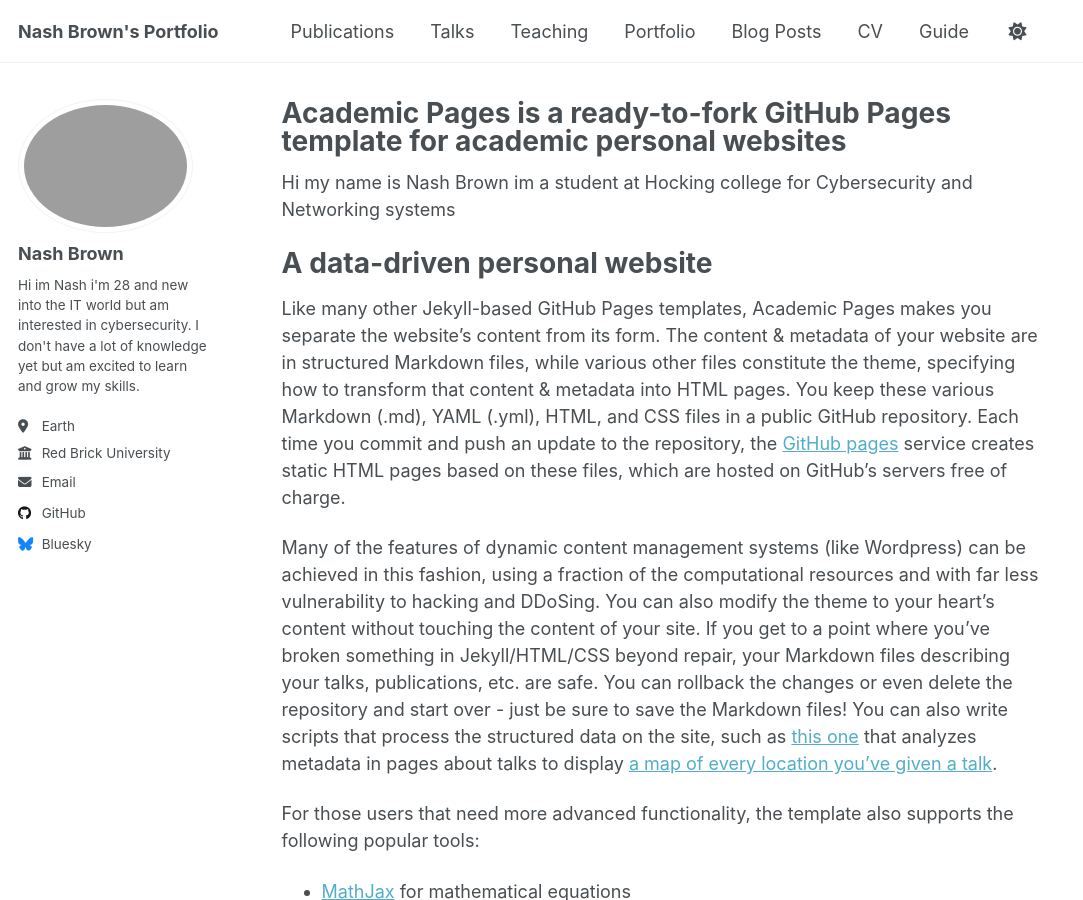
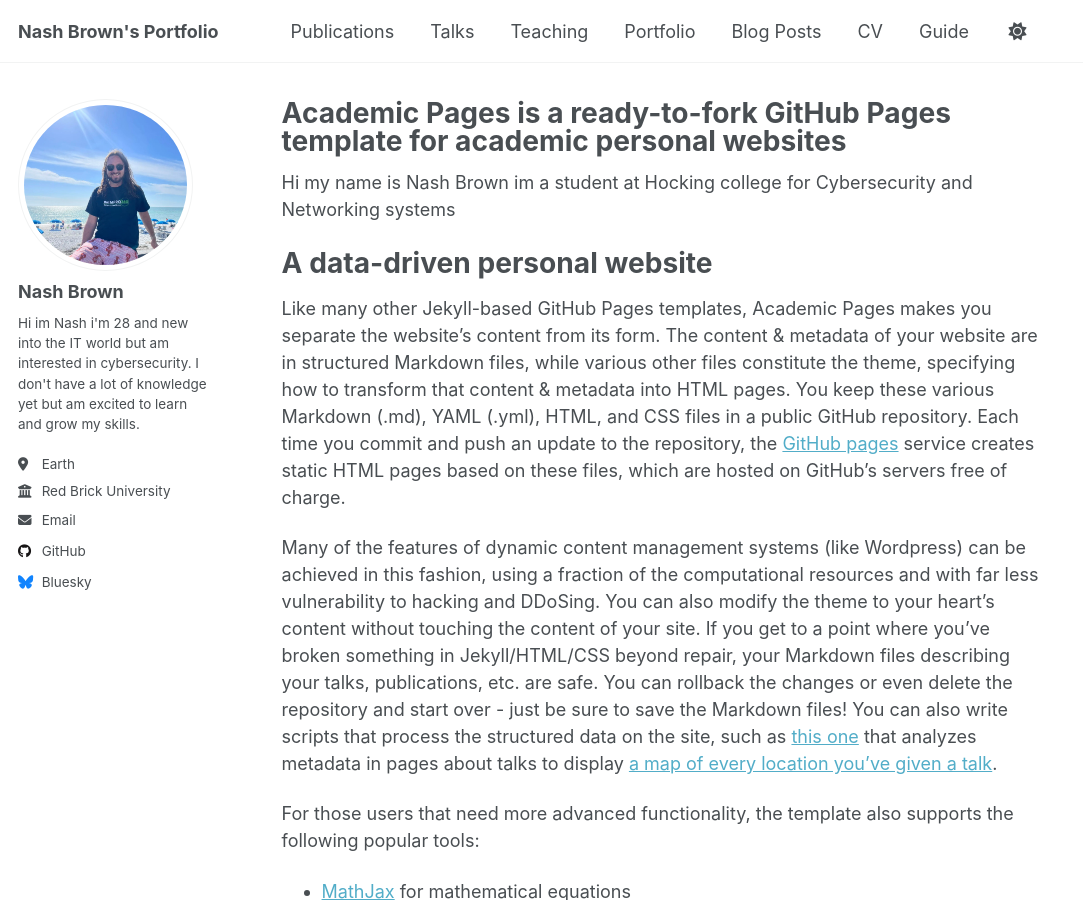
Before and after one commit to N-brown97/Nash-Brown, a Jekyll site: the page built from _pages/about.md, in a window 1280 px wide and 900 px high. Shown: the whole window, without its empty margins (0-1083 px from the left). Built offline with Jekyll 4.4.1, drawn with Linux system fonts in a browser that asks for light colours; a script that is not in the unit is left out.

Commit message:
Update _config.yml

```diff
--- a/_config.yml
+++ b/_config.yml
@@ -23,7 +23,7 @@ repository               : "N-brown/Nash-Brown.github.io"
 #               Additional customization can be done by editing /_includes/author-profile.html
 author:
   # Biographic information
-  avatar           : "44114C38-3EE1-437C-94E9-3383D8291956_1_201_a.jpeg"
+  avatar           : "Profile Pic.png"
   name             : "Nash Brown"
   pronouns         : # example: "she/her"
   bio              : "Hi im Nash i'm 28 and new into the IT world but am interested in cybersecurity. I don't have a lot of knowledge yet but am excited to learn and grow my skills."
```
